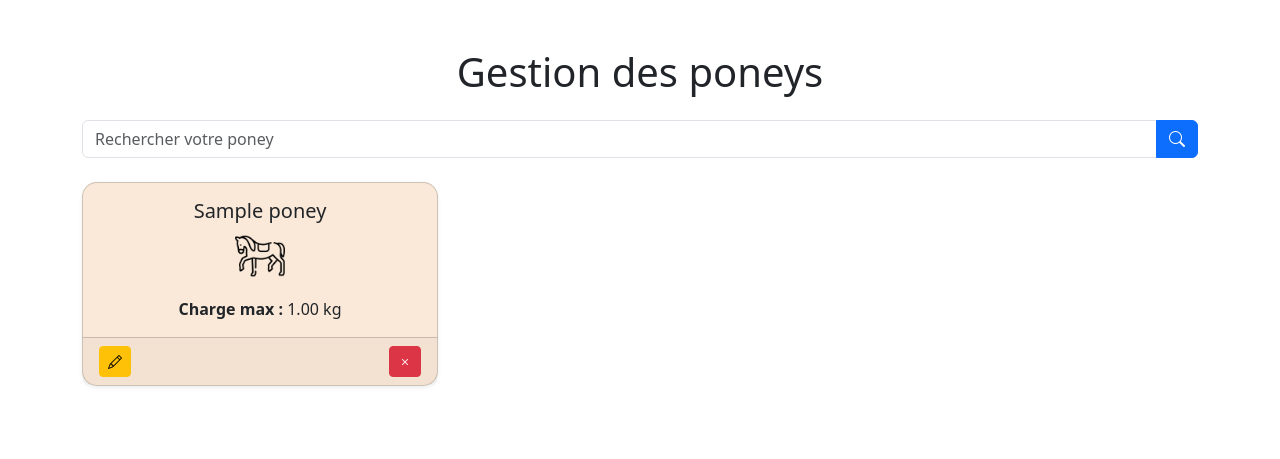
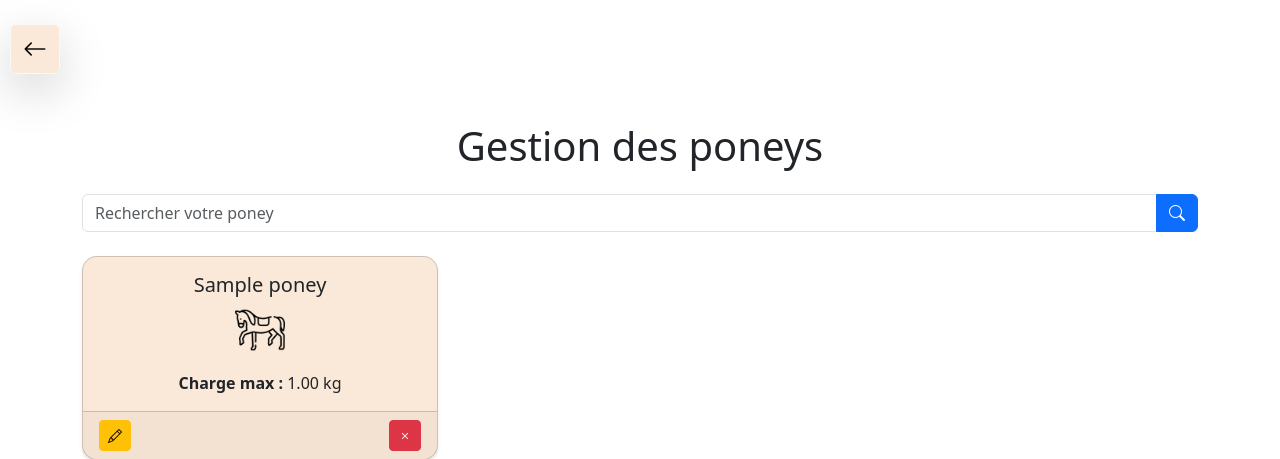
Before and after one commit to elyandreb/SAE-WEB-BD, a Flask app: page /gerer-poney in a window 1280 px wide. Shown: the part 82-541 px from the top of the page. Run offline with Flask 3, Linux system fonts and the light colour scheme; a user stored in the database is signed in; tables that the repository leaves empty hold one stand-in row (values such as "Sample post"); parts of the project's set-up code (start-up, migrations or seed data) failed here and were passed over; some libraries are stand-ins or nearby versions.

Commit message:
bouton retour à l'accueil implémenté

```diff
--- a/project/templates/gerer-moniteur.html
+++ b/project/templates/gerer-moniteur.html
@@ -3,6 +3,12 @@
 {% block title %}Gestion des Moniteurs{% endblock %}
 
 {% block content %}
+<div class="mt-4 w-auto retour_accueil">
+    <a class="btn btn-light shadow-lg" href="{{ url_for('accueil', adherent_id=utilisateur.id_u) }}" style="margin-left: 10px; background-color: #fae9d8;">
+        <i class="bi bi-arrow-left" style="font-size: 1.5rem;"></i>
+    </a>
+</div>
+
 <div class="container mt-5">
     <div class="text-center mb-4">
         <h1>Gestion des moniteurs</h1>
--- a/project/templates/gerer-poney.html
+++ b/project/templates/gerer-poney.html
@@ -3,6 +3,13 @@
 {% block title %}Gestion des Poneys{% endblock %}
 
 {% block content %}
+
+<div class="mt-4 w-auto retour_accueil">
+    <a class="btn btn-light shadow-lg" href="{{ url_for('accueil', adherent_id=utilisateur.id_u) }}" style="margin-left: 10px; background-color: #fae9d8;">
+        <i class="bi bi-arrow-left" style="font-size: 1.5rem;"></i>
+    </a>
+</div>
+
 <div class="container mt-5">
     <div class="text-center mb-4">
         <h1>Gestion des poneys</h1>
```
